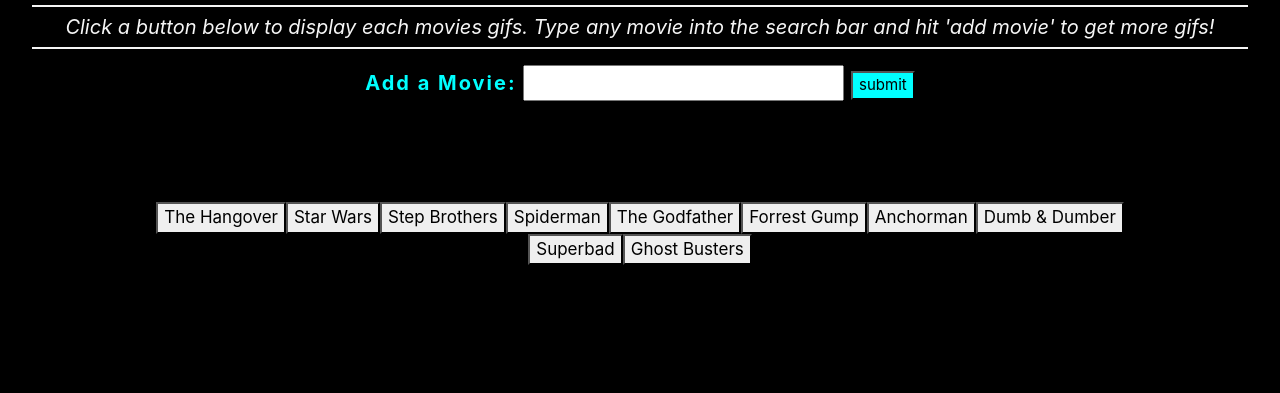
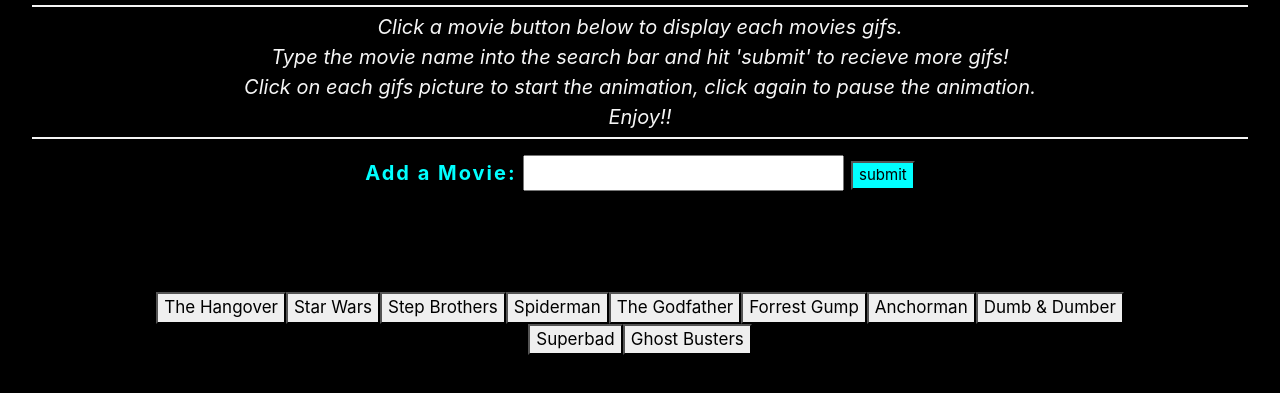
Before and after one commit to lukejhayes/GiphyAPI, a plain HTML site: page index.html in a window 1280 px wide. Shown: the part 173-566 px from the top of the page. Drawn offline with nearby package versions, Linux system fonts and the light colour scheme.

Commit message:
Giphy Web Page

```diff
--- a/index.html
+++ b/index.html
@@ -19,8 +19,13 @@
             <div class="instructions">
                 <h2> Instructions: </h2>
                 <p>
-                    Click a button below to display each movies gifs.
-                    Type any movie into the search bar and hit 'add movie' to get more gifs!
+                    Click a movie button below to display each movies gifs.
+                    <br>
+                    Type the movie name into the search bar and hit 'submit' to recieve more gifs!
+                    <br>
+                    Click on each gifs picture to start the animation, click again to pause the animation.
+                    <br>
+                    Enjoy!!
                 </p>
             </div>
 
```
